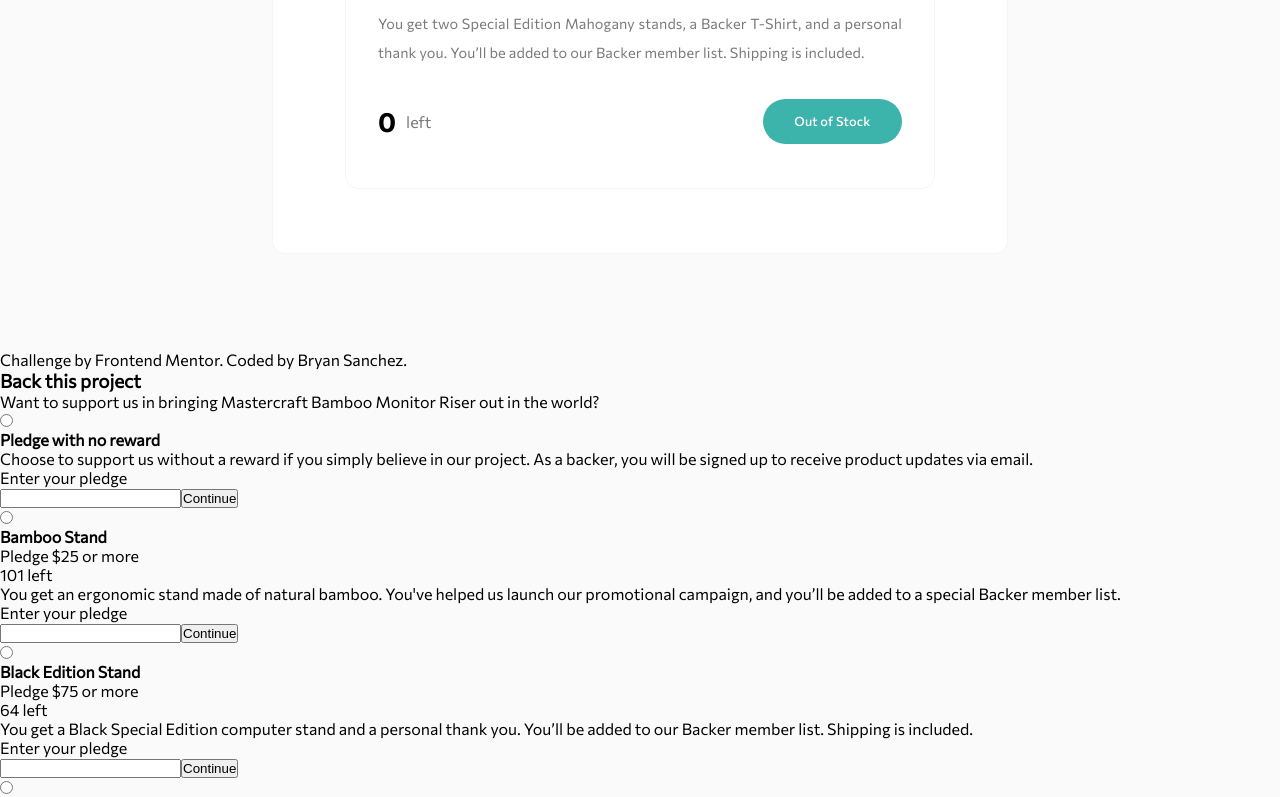
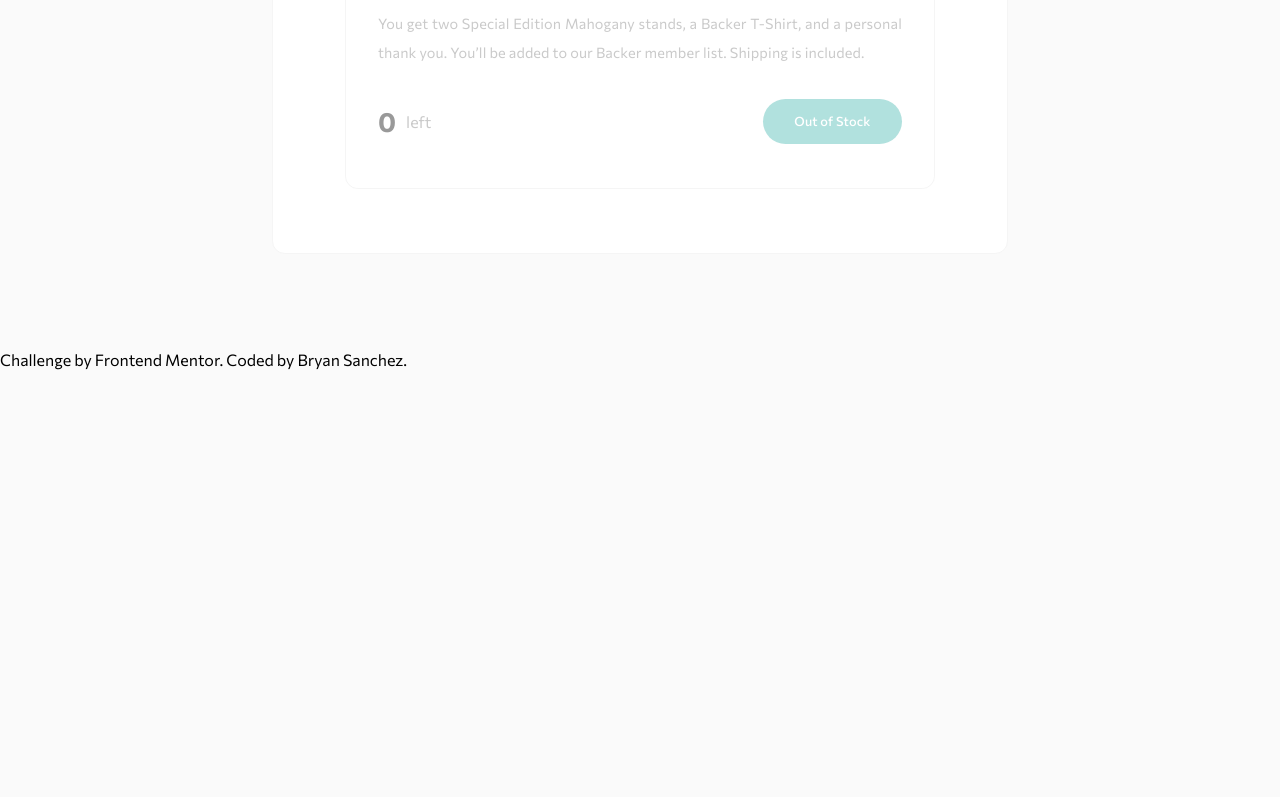
Before and after one commit to 0-BSCode/crowdfunding-product-page, a React (Create React App) app: page / in a window 1280 px wide. Shown: the part 2000-2797 px from the top of the page. Built offline with nearby package versions, Linux system fonts and the light colour scheme.

Commit message:
Started designing support popup

```diff
--- a/src/assets/components/Body/About.js
+++ b/src/assets/components/Body/About.js
@@ -59,7 +59,7 @@
                     </button>
                 </div>
             </div>
-            <div className="reward">
+            <div className="reward reward--out">
                 <div className="reward__title">
                     <h4 className="reward__header">
                         Mahogany Special Edition
--- a/src/assets/components/Popup/Support.js
+++ b/src/assets/components/Popup/Support.js
@@ -2,118 +2,118 @@
 
 const Support = () => {
   return (
-    <section className="card__support">
-        <h3 className="card__support-header">
+    <section className="support">
+        <h3 className="support__header">
             Back this project
         </h3>
-        <p className="card__support-description">
+        <p className="support__description">
             Want to support us in bringing Mastercraft Bamboo Monitor Riser out in the world?
         </p>
-        <div className="card__options">
-            <label className="card__option card__pledge-none">
+        <div className="support__options">
+            <label className="option option__none">
                 <input type="radio" name="radio"/>
-                <span className="card__custom-radio"></span>
-                <h4 className="card__option-header">
+                <span className="option__radio"></span>
+                <h4 className="option__header">
                     Pledge with no reward
                 </h4>
-                <p className="card__option-description">
+                <p className="option__description">
                     Choose to support us without a reward if you simply believe in our project. As a backer,
                     you will be signed up to receive product updates via email.
                 </p>
-                <div className="card__hline"></div>
-                <div className="card__payment">
-                    <p className="card__payment-par">
+                <div className="option__hline"></div>
+                <div className="payment">
+                    <p className="payment__par">
                         Enter your pledge
                     </p>
-                    <input type="text" className="card__payment-input"/>
-                    <button className="card__payment-submit">
+                    <input type="text" className="payment__input"/>
+                    <button className="payment__submit">
                         Continue
                     </button>
                 </div>
             </label>
-            <label className="card__option card__pledge-normal">
+            <label className="option option__normal">
                 <input type="radio" name="radio" />
-                <span className="card__custom-radio"></span>
-                <div className="card__option-header">
-                    <h4 className="card__option-heading">
+                <span className="option__radio"></span>
+                <div className="option__header">
+                    <h4 className="option__heading">
                         Bamboo Stand
                     </h4>
-                    <p className="card__option-pledge">
+                    <p className="option__pledge">
                         Pledge $25 or more
                     </p>
-                    <p className="card__option-left">
+                    <p className="option__left">
                         101 <span>left</span>
                     </p>
                 </div>
-                <p className="card__option-description">
+                <p className="option__description">
                     You get an ergonomic stand made of natural bamboo. You've helped us launch our promotional campaign, and
                     you’ll be added to a special Backer member list.
                 </p>
-                <div className="card__hline"></div>
-                <div className="card__payment">
-                    <p className="card__payment-par">
+                <div className="option__hline"></div>
+                <div className="payment">
+                    <p className="payment__par">
                         Enter your pledge
                     </p>
-                    <input type="text" className="card__payment-input"/>
-                    <button className="card__payment-submit">
+                    <input type="text" className="payment__input"/>
+                    <button className="payment__submit">
                         Continue
                     </button>
                 </div>
             </label>
-            <label className="card__option card__pledge-premium">
+            <label className="option option__premium">
                 <input type="radio" name="radio" />
-                <span className="card__custom-radio"></span>
-                <div className="card__option-header">
-                    <h4 className="card__option-heading">
+                <span className="option__radio"></span>
+                <div className="option__header">
+                    <h4 className="option__heading">
                         Black Edition Stand
                     </h4>
-                    <p className="card__option-pledge">
+                    <p className="option__pledge">
                         Pledge $75 or more
                     </p>
-                    <p className="card__option-left">
+                    <p className="option__left">
                         64 <span>left</span>
                     </p>
                 </div>
-                <p className="card__option-description">
+                <p className="option__description">
                     You get a Black Special Edition computer stand and a personal thank you. You’ll be added to our Backer
                     member list. Shipping is included.
                 </p>
-                <div className="card__hline"></div>
-                <div className="card__payment">
-                    <p className="card__payment-par">
+                <div className="option__hline"></div>
+                <div className="payment">
+                    <p className="payment__par">
                         Enter your pledge
                     </p>
-                    <input type="text" className="card__payment-input"/>
-                    <button className="card__payment-submit">
+                    <input type="text" className="payment__input"/>
+                    <button className="payment__submit">
                         Continue
                     </button>
                 </div>
             </label>
-            <label className="card__option card__pledge-deluxe">
+            <label className="option option__deluxe">
                 <input type="radio" name="radio" />
-                <span className="card__custom-radio"></span>
-                <div className="card__option-header">
-                    <h4 className="card__option-heading">
+                <span className="option__radio"></span>
+                <div className="option__header">
+                    <h4 className="option__heading">
                         Mahogany Special Stand
                     </h4>
-                    <p className="card__option-pledge">
+                    <p className="option__pledge">
                         Pledge $200 or more
                     </p>
-                    <p className="card__option-left">
+                    <p className="option__left">
                         0 <span>left</span>
                     </p>
                 </div>
-                <p className="card__option-description">
+                <p className="option__description">
                     You get two Special Edition Mahogany stands, a Backer T-Shirt, and a personal thank you. You’ll be added
                     to our Backer member list. Shipping is included.
                 </p>
-                <div className="card__hline"></div>
-                <div className="card__payment">
-                    <p className="card__payment-par">
+                <div className="option__hline"></div>
+                <div className="payment">
+                    <p className="payment__par">
                         Enter your pledge
                     </p>
-                    <input type="text" className="card__payment-input"/>
-                    <button className="card__payment-submit">
+                    <input type="text" className="payment__input"/>
+                    <button className="payment__submit">
                         Continue
                     </button>
                 </div>
--- a/src/assets/styles/styles.css
+++ b/src/assets/styles/styles.css
@@ -177,7 +177,6 @@
   left: 0;
   background-color: #e6e6e6;
   border-radius: 2rem;
-  z-index: 1;
 }
 .title__toggle::before {
   position: absolute;
@@ -287,6 +286,18 @@
   border-radius: 0.8rem;
   padding: 0 2rem;
   padding-top: 3.5rem;
+  position: relative;
+}
+.reward--out::after {
+  content: "";
+  position: absolute;
+  background-color: white;
+  opacity: 0.6;
+  top: 0;
+  left: 0;
+  width: 100%;
+  height: 100%;
+  border-radius: inherit;
 }
 .reward__title {
   display: flex;
@@ -337,8 +348,29 @@
   font-family: CommissionerM;
   font-size: 0.8rem;
   letter-spacing: 0.01rem;
+  cursor: pointer;
+  transition: all 0.2s;
+}
+.reward__select:hover {
+  background-color: #147b74;
 }
 
+/* SUPPORT POP-UP CARD */
+.support {
+  width: 46rem;
+  margin: 0 auto;
+  padding: 3rem;
+  border: 0.1rem solid whitesmoke;
+  border-radius: 0.8rem;
+  background-color: white;
+  opacity: 0;
+  top: 20rem;
+  left: 50%;
+  transform: translate(-50%, 0%);
+}
+.support__header {
+  font-family: CommissionerB;
+}
 .attribution {
   font-size: 11px;
   text-align: center;
--- a/src/assets/styles/styles.scss
+++ b/src/assets/styles/styles.scss
@@ -163,7 +163,6 @@
         left: 0;
         background-color: hsl(0,0,90%);
         border-radius: 2rem;
-        z-index: 1;
 
         &::before {
             position: absolute;
@@ -289,6 +288,22 @@
     border-radius: 0.8rem;
     padding: 0 2rem;
     padding-top: 3.5rem;
+    position: relative;
+
+    &--out {
+
+        &::after {
+            content: "";
+            position: absolute;
+            background-color: white;
+            opacity: 0.6;
+            top: 0;
+            left: 0;
+            width: 100%;
+            height: 100%;
+            border-radius: inherit;
+        }
+    }
 
     &__title {
         display: flex;
@@ -346,10 +361,41 @@
         font-family: CommissionerM;
         font-size: 0.8rem;
         letter-spacing: 0.01rem;
+        cursor: pointer;
+        transition: all 0.2s;
+
+        &:hover {
+            background-color: colors.$dark-cyan;
+        }
     }
 }
 
+/* SUPPORT POP-UP CARD */
+.support {
+    width: 46rem;
+    margin: 0 auto;
+    padding: 3rem;
+    border: 0.1rem solid hsl(0,0,96%);
+    border-radius: 0.8rem;
+    background-color: white;
+    // position: absolute;
+    opacity: 0;
+    top: 20rem;
+    left: 50%;
+    transform: translate(-50%, 0%);
 
+    &__header {
+        font-family: CommissionerB;
+    }
+
+    &__description {
+
+    }
+
+    &__options {
+
+    }
+}
 .attribution {
     font-size: 11px;
     text-align: center;
```
Also changed, not shown: 1 other file (tests, documents, lock files or other folders).
